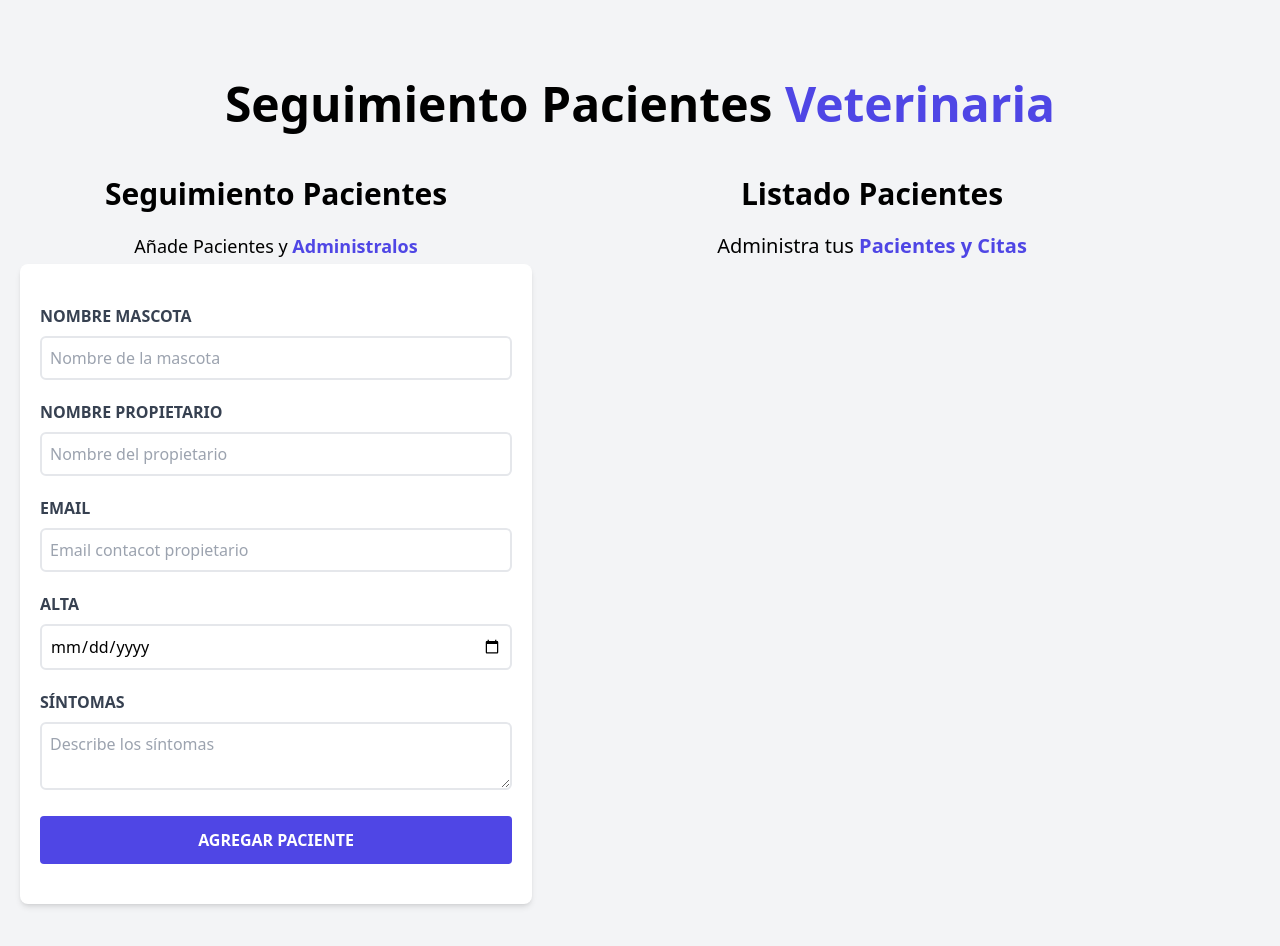
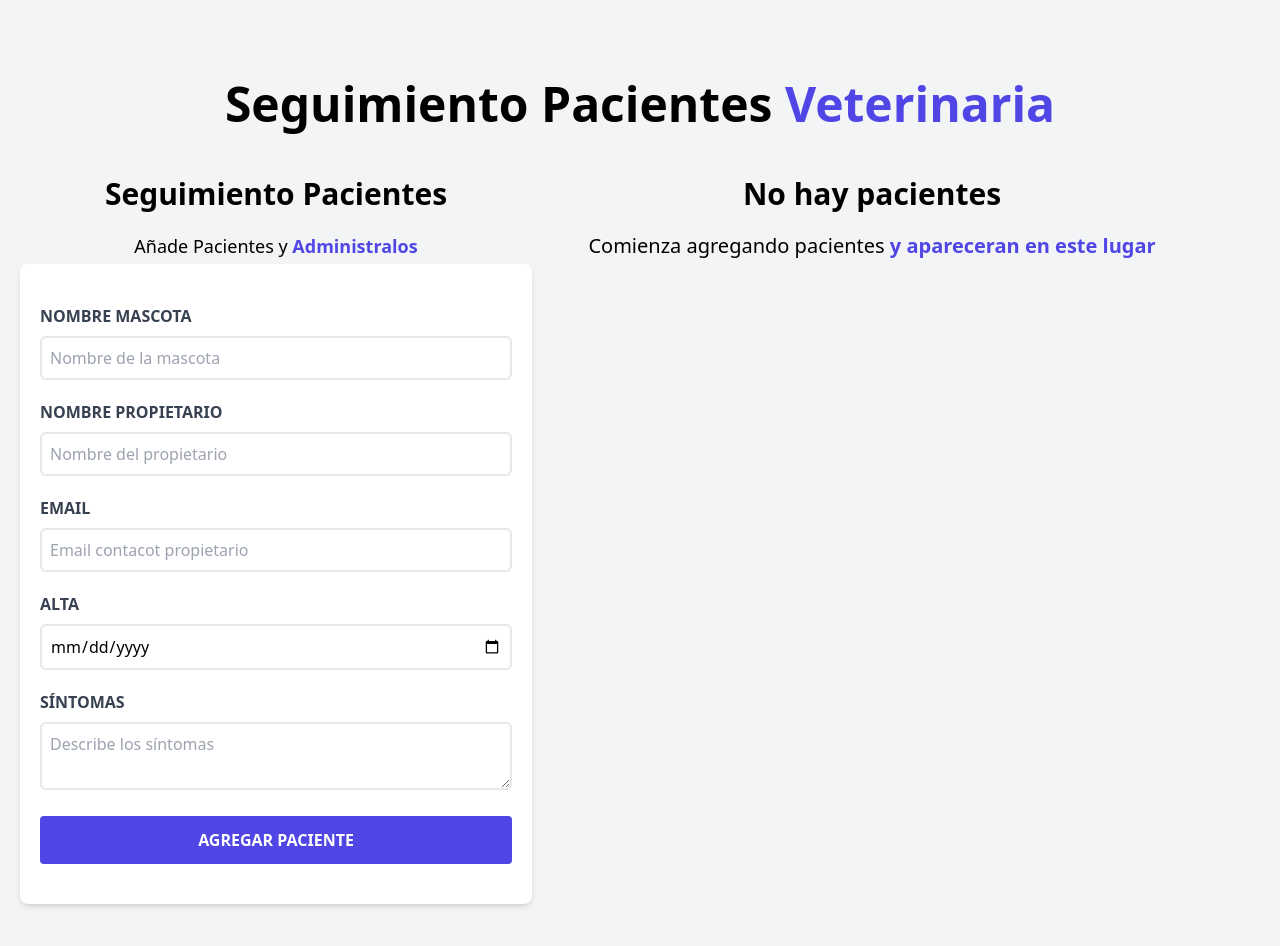
Before and after one commit to Jirgort/AdministradorPacientesVeterinaria, a React (Vite) app in the folder citas-react/: page / in a window 1280 px wide. Shown: the top 946 px of the page. Built offline with nearby package versions, Linux system fonts and the light colour scheme.

Commit message:
Llenar campos con boton editar :gem:

```diff
--- a/citas-react/src/App.jsx
+++ b/citas-react/src/App.jsx
@@ -5,15 +5,21 @@
 
 function App() {
   const [pacientes, setPacientes] = useState([]);
+  const [paciente, setPaciente] = useState({});
 
   return (
     <>
       <div className="container mx-auto mt-20">
         <Header />
         <div className="mt-12 md:flex">
-          <Formulario pacientes={pacientes} setPacientes={setPacientes} />
+          <Formulario
+            pacientes={pacientes}
+            setPacientes={setPacientes}
+            paciente={paciente} />
           <ListadoPacientes
-          pacientes={pacientes}
+            pacientes={pacientes}
+            setPaciente={setPaciente}
+
           />
         </div>
       </div>
--- a/citas-react/src/components/Formulario.jsx
+++ b/citas-react/src/components/Formulario.jsx
@@ -1,12 +1,24 @@
 import { useState, useEffect } from "react";
 import Error from "./error";
-const Formulario = ({ pacientes, setPacientes }) => {
+const Formulario = ({ pacientes, setPacientes ,paciente}) => {
   const [nombre, setNombre] = useState("");
   const [propietario, setPropietario] = useState("");
   const [email, setEmail] = useState("");
   const [fecha, setFecha] = useState("");
   const [sintomas, setSintomas] = useState("");
   const [error, setError] = useState(false);
+
+
+
+  useEffect(()=>{
+   if(Object.keys(paciente).length > 0){
+    setNombre(paciente.nombre)
+    setPropietario(paciente.propietario)
+    setEmail(paciente.email)
+    setFecha(paciente.fecha)
+    setSintomas(paciente.sintomas)
+   }
+  },[paciente])
 
   const generarId=()=>{
     const random=Math.random().toString(36).substring(2);
@@ -146,7 +158,7 @@
         <input
           type="submit"
           className="bg-indigo-600 w-full p-3 text-white rounded uppercase font-bold hover:bg-indigo-700 cursor-pointer transition-colors"
-          value="Agregar Paciente"
+          value={paciente.id ? 'Editar paciente ': "Agregar paciente"}
         />
       </form>
     </div>
--- a/citas-react/src/components/ListadoPacientes.jsx
+++ b/citas-react/src/components/ListadoPacientes.jsx
@@ -1,24 +1,42 @@
 import Paciente from "./Paciente";
 
 
-const ListadoPacientes = ({pacientes}) => {
+const ListadoPacientes = ({ pacientes, setPaciente }) => {
+
+
   return (
     <div className="md:w-1/2 lg:w3/5 md:h-screen overflow-y-scroll">
-      <h2 className="font-black text-3xl text-center ">Listado Pacientes</h2>
-      <p className="text-xl mt-5 mb-10 text-center">
-        Administra tus{" "}
-        <span className="text-indigo-600 font-bold"> Pacientes y Citas</span>
-      </p>
-      {pacientes.map(paciente=>(
-         <Paciente
-         key={paciente.id}
-         paciente={paciente}
-         />
-      )
+      {pacientes && pacientes.length ? (
+        <>
+          <h2 className="font-black text-3xl text-center ">
+            Listado Pacientes
+          </h2>
+          <p className="text-xl mt-5 mb-10 text-center">
+            Administra tus{" "}
+            <span className="text-indigo-600 font-bold">
+              {" "}
+              Pacientes y Citas
+            </span>
+          </p>
+          {pacientes.map((paciente) => (
+            <Paciente key={paciente.id} paciente={paciente} setPaciente={setPaciente} />
+          ))}
+        </>
+      ) : (
+        <>
+        <h2 className="font-black text-3xl text-center ">
+           No hay pacientes
+          </h2>
+          <p className="text-xl mt-5 mb-10 text-center">
+            Comienza agregando pacientes{" "}
+            <span className="text-indigo-600 font-bold">
+              {" "}
+              y apareceran en este lugar
+            </span>
+          </p>
 
+        </>
       )}
-
-
     </div>
   );
 };
--- a/citas-react/src/components/Paciente.jsx
+++ b/citas-react/src/components/Paciente.jsx
@@ -1,31 +1,46 @@
 
 
-const Paciente = ({paciente}) => {
-  const{nombre, propietario,email, fecha, sintomas}=paciente
+
+const Paciente = ({ paciente, setPaciente }) => {
+
+  const { nombre, propietario, email, fecha, sintomas } = paciente;
   return (
     <div className="mx-5 my-10 bg-white shadow-md px-5 py-10 rounded-xl">
       <p className=" font-bold mb-3  text-gray-700 uppercase">
         Nombre: <span className="font-normal normal-case">{nombre}</span>
       </p>
       <p className=" font-bold mb-3  text-gray-700 uppercase">
-          Propietario: <span className="font-normal normal-case">{propietario}</span>
+        Propietario:{" "}
+        <span className="font-normal normal-case">{propietario}</span>
       </p>
       <p className=" font-bold mb-3  text-gray-700 uppercase">
-          Email:{" "}
-          <span className="font-normal normal-case">{email}</span>
+        Email: <span className="font-normal normal-case">{email}</span>
       </p>
       <p className=" font-bold mb-3  text-gray-700 uppercase">
-          Fecha Alta:{" "}
-          <span className="font-normal normal-case">{fecha}</span>
+        Fecha Alta: <span className="font-normal normal-case">{fecha}</span>
       </p>
       <p className=" font-bold mb-3  text-gray-700 uppercase">
-          Sintomas:{" "}
-          <span className="font-normal normal-case">
-           {sintomas}
-          </span>
+        Sintomas: <span className="font-normal normal-case">{sintomas}</span>
       </p>
+      <div className="flex justify-between mt-1">
+        <button
+          type="button"
+          className="py-2 px-10 bg-indigo-600 hover:bg-indigo-700 text-white  font-bold uppercase rounded-lg "
+          onClick={()=>setPaciente(paciente)
+
+          }
+        >
+          Editar
+        </button>
+        <button
+          type="button"
+          className="py-2 px-10 bg-red-600 hover:bg-red-700 text-white  font-bold uppercase rounded-lg"
+        >
+          Eliminar
+        </button>
       </div>
-  )
-}
+    </div>
+  );
+};
 
-export default Paciente
+export default Paciente;
```
Lines whose indentation alone changed are shown as unchanged.
